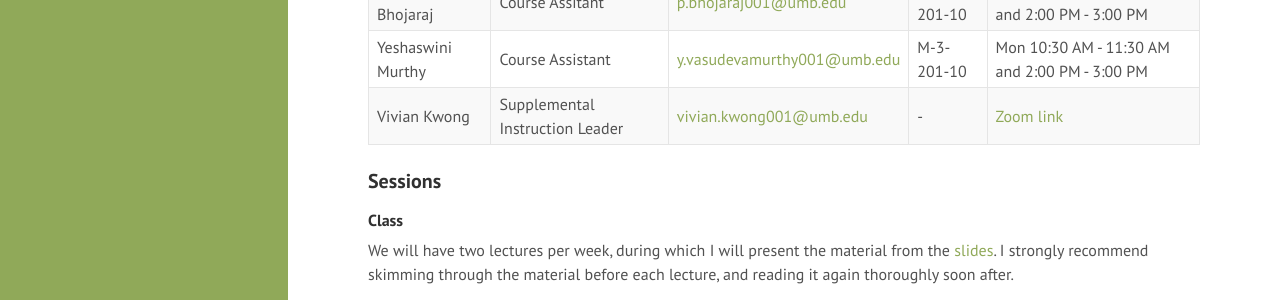
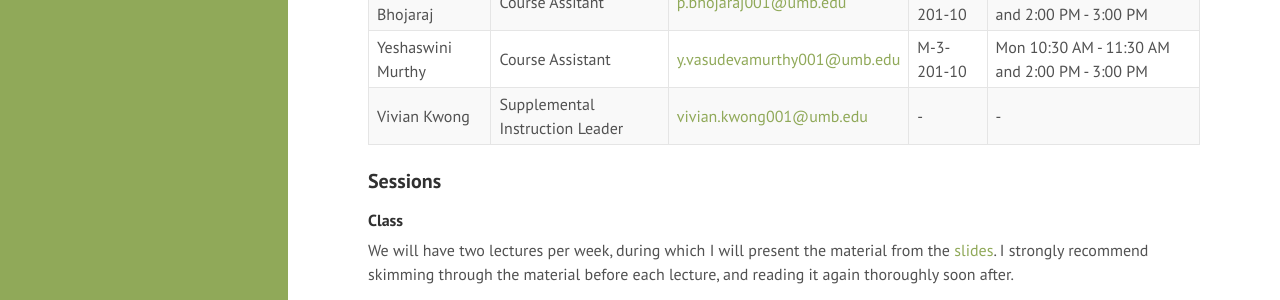
Before and after one commit to swamiiyer/swamiiyer.github.io, a Jekyll site: the page built from _pages/cs210/course_info.md, in a window 1280 px wide and 900 px high, scrolled down 607 px. Shown: the part 154-454 px from the top of the window. Built offline with Jekyll 4.4.1, drawn with Linux system fonts in a browser that asks for light colours.

Commit message:
SI Zoom link

```diff
--- a/_pages/cs210/course_info.md
+++ b/_pages/cs210/course_info.md
@@ -21,7 +21,7 @@ Kristin Qi | Teaching Assistant | [yanankristin.qi001@umb.edu](yanankristin.qi00
 Kyle Clapper | Teaching Assistant | [kyle.clapper001@umb.edu](kyle.clapper001@umb.edu) | M-3-0139 | Tue 11:00 AM - 12:00 PM and 5:30 PM - 6:30 PM |
 Prateeksha Bhojaraj | Course Assitant | [p.bhojaraj001@umb.edu](p.bhojaraj001@umb.edu) | M-3-201-10 | Wed 10:30 AM - 11:30 AM and 2:00 PM - 3:00 PM |
 Yeshaswini Murthy | Course Assistant | [y.vasudevamurthy001@umb.edu](y.vasudevamurthy001@umb.edu) | M-3-201-10 | Mon 10:30 AM - 11:30 AM and 2:00 PM - 3:00 PM |
-Vivian Kwong | Supplemental Instruction Leader | [vivian.kwong001@umb.edu](vivian.kwong001@umb.edu) | - | [Zoom link](https://umassboston.zoom.us/j/3559398523) |
+Vivian Kwong | Supplemental Instruction Leader | [vivian.kwong001@umb.edu](vivian.kwong001@umb.edu) | - | - |
 
 ### Sessions
 
@@ -52,7 +52,7 @@ As part of the College of Science and Mathematics Freshman Success Program, supp
 | Mon 12:00 PM - 12:50 PM | M-2-0205 |
 | Tue 4:00 PM - 5:15 PM | M-2-0419 |
 | Wed 12:00 PM - 12:50 PM | M-2-0205 |
-| Sun 2:00 PM - 3:00 PM | Remote ([Zoom link](https://us04web.zoom.us/j/75335074194?pwd=Nx24N9zyTI9KBOFrV37fqQuycJlPwL.1)) |
+| Sun 2:00 PM - 3:00 PM | Remote ([Zoom link](https://umassboston.zoom.us/j/3559398523)) |
 
 #### Tutoring
 
```
